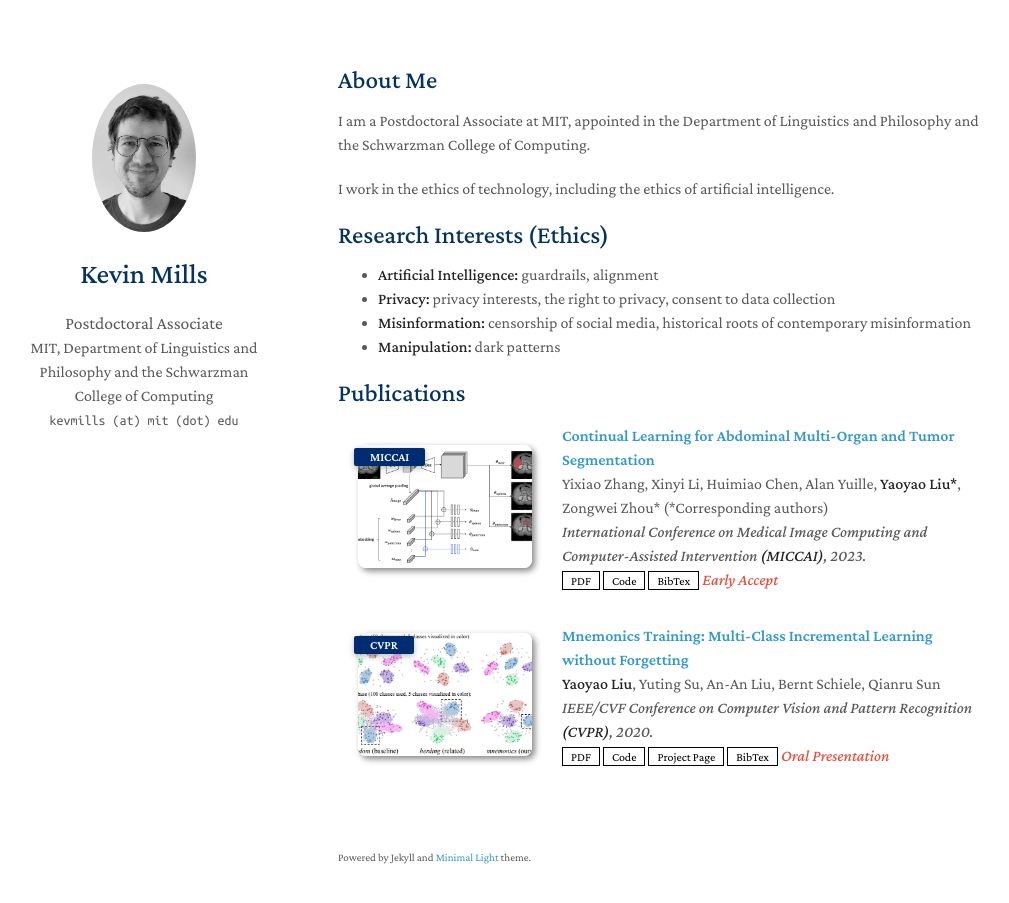
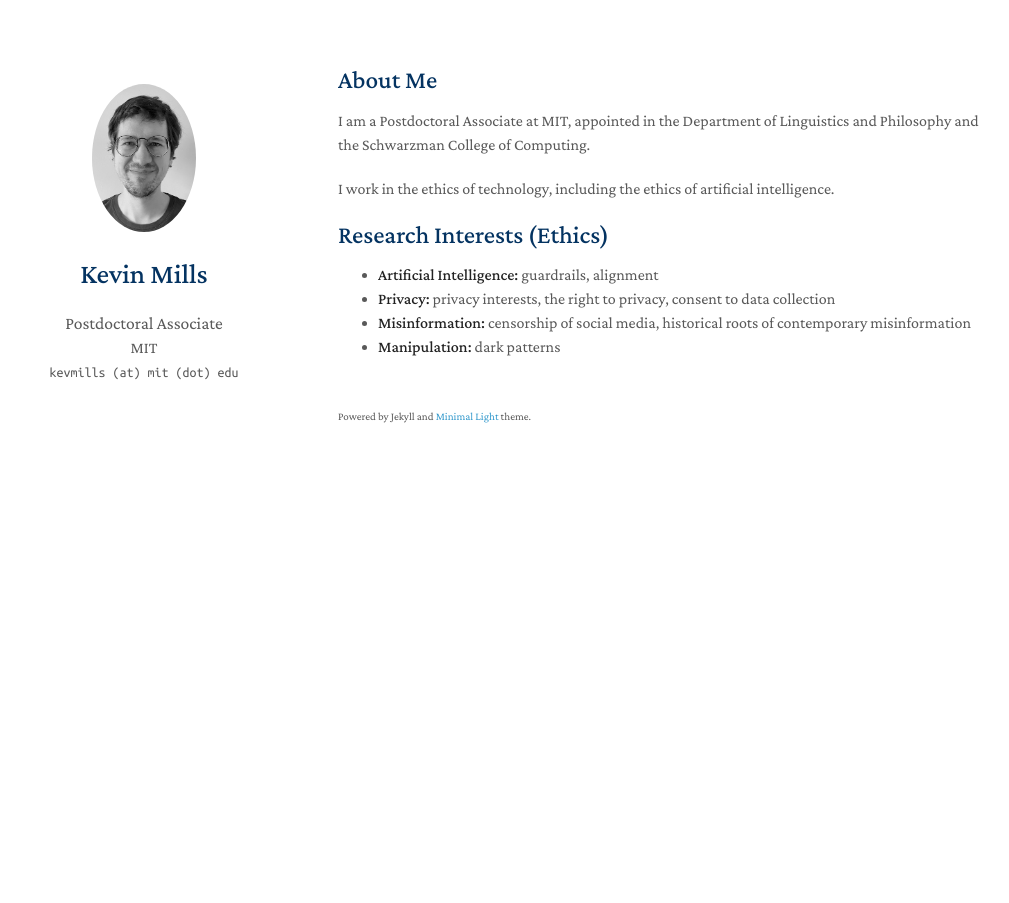
Before and after one commit to kevinaimills/kevinaimills.github.io, a Jekyll site: the page built from index.md, in a window 1280 px wide and 938 px high. Shown: the top 903 px of the window, without its empty margins (132-1141 px from the left). Built offline with Jekyll 4.4.1, drawn with Linux system fonts in a browser that asks for light colours; a style sheet for code colours, icons or effects is not loaded; our own code applies the rules of GitHub Pages for plain Markdown files.

Commit message:
Removing template publications

```diff
--- a/_config.yml
+++ b/_config.yml
@@ -1,7 +1,7 @@
 # Basic Information
 title: Kevin Mills
 position: Postdoctoral Associate
-affiliation: MIT, Department of Linguistics and Philosophy and the Schwarzman College of Computing
+affiliation: MIT
 email: kevmills (at) mit (dot) edu
 
 # Search Engine Optimization (SEO)
--- a/_data/publications.yml
+++ b/_data/publications.yml
@@ -4,7 +4,7 @@ main:
     authors: Yixiao Zhang, Xinyi Li, Huimiao Chen, Alan Yuille, <strong>Yaoyao Liu*</strong>, Zongwei Zhou* (*Corresponding authors)
     conference_short: MICCAI
     conference: International Conference on Medical Image Computing and Computer-Assisted Intervention <strong>(MICCAI)</strong>, 2023.
-    pdf: https://arxiv.org/pdf/2306.00988.pdf
+    pdf: ./assets/img/mills.jpg
     code: https://github.com/MrGiovanni/ContinualLearning
     bibtex: https://bib.yliu.me/MICCAI23.txt
     image: ./assets/img/teaser_example_2.png
--- a/index.md
+++ b/index.md
@@ -14,5 +14,3 @@ I work in the ethics of technology, including the ethics of artificial intellige
 - **Privacy:** privacy interests, the right to privacy, consent to data collection
 - **Misinformation:** censorship of social media, historical roots of contemporary misinformation
 - **Manipulation:** dark patterns
-
-{% include_relative _includes/publications.md %}
```
Also changed, not shown: 2 other files.
